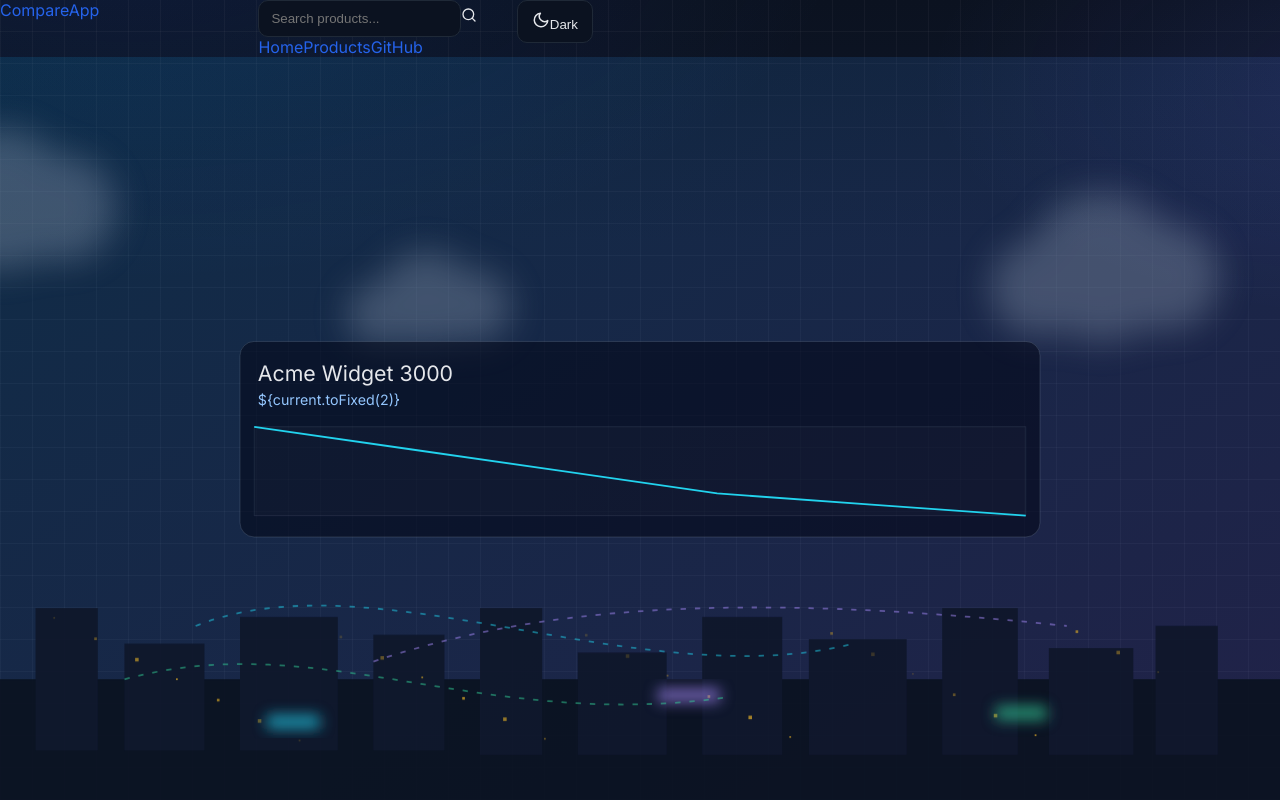
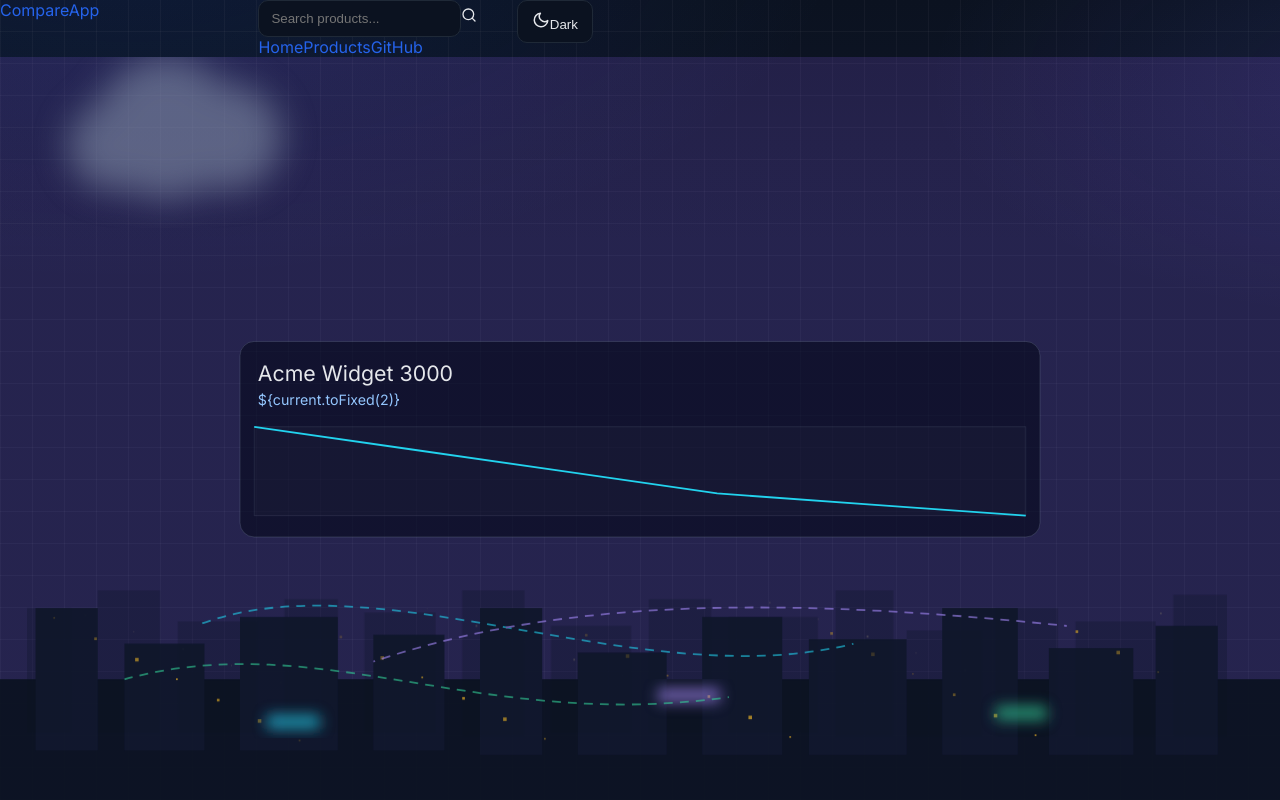
Before and after one commit to C0dingGM/CompareApp, a Next.js app in the folder web/: page /product/1 in a window 1280 px wide. Shown: the top 800 px of the page. Built offline with nearby package versions, Linux system fonts and the light colour scheme.

Commit message:
UI: add shooting stars to home animated background; direct suggestion links to product page; restore product animated background; add city skyline; CSS-driven animations; dev auto-recover for Next .next chunk cache bug; add build:clean script

```diff
--- a/web/app/globals.css
+++ b/web/app/globals.css
@@ -88,3 +88,39 @@ body {
 .ab-twinkles .tw-5 { animation-delay: 2s; }
 .ab-twinkles .tw-6 { animation-delay: 2.4s; }
 @keyframes twinkle { 0%,100% { opacity: 0.15; } 50% { opacity: 0.7; } }
+
+/* ProductBackground gradient animation */
+.pb-grad-1, .pb-grad-2 { animation: pbGradShift 16s ease-in-out infinite; }
+@keyframes pbGradShift {
+  0%   { stop-color: #0ea5e9; }
+  33%  { stop-color: #8b5cf6; }
+  66%  { stop-color: #f97316; }
+  100% { stop-color: #0ea5e9; }
+}
+
+/* Moving dashed line animation */
+@keyframes dashMove { to { stroke-dashoffset: -2000; } }
+
+/* Cloud layer motion (CSS instead of SVG animateTransform) */
+.cloud { animation: cloudDrift 28s ease-in-out infinite alternate; }
+.cloud-b { animation-duration: 36s; }
+.cloud-c { animation-duration: 32s; }
+@keyframes cloudDrift {
+  from { transform: translateX(-20px); }
+
+/* Shooting stars */
+.shooting-star { opacity: 0; animation: shoot 6s linear infinite; }
+.shooting-star.delay-1 { animation-delay: 1s; }
+.shooting-star.delay-2 { animation-delay: 2.2s; }
+.shooting-star.delay-3 { animation-delay: 3.5s; }
+.shooting-star.delay-4 { animation-delay: 4.8s; }
+@keyframes shoot {
+  0% { opacity: 0; transform: translate3d(0,0,0); }
+  5% { opacity: 1; }
+  35% { opacity: 1; transform: translate3d(260px, 120px, 0); }
+  50% { opacity: 0; transform: translate3d(360px, 160px, 0); }
+  100% { opacity: 0; }
+}
+
+  to   { transform: translateX(60px); }
+}
--- a/web/components/AnimatedBackground.tsx
+++ b/web/components/AnimatedBackground.tsx
@@ -183,6 +183,10 @@ export default function AnimatedBackground() {
           <filter id="ab-soft" x="-20%" y="-20%" width="140%" height="140%">
             <feGaussianBlur stdDeviation="8" />
           </filter>
+          <linearGradient id="ab-star" x1="0" y1="0" x2="1" y2="0">
+            <stop offset="0%" stopColor="#ffffff" stopOpacity="0.9" />
+            <stop offset="100%" stopColor="#ffffff" stopOpacity="0" />
+          </linearGradient>
         </defs>
 
         {/* gradient backdrop */}
@@ -252,7 +256,7 @@ export default function AnimatedBackground() {
                     {q.trim().length >= 1 && (
                       <div style={{ position: 'absolute', left: 0, right: 0, top: 52, zIndex: 10, background: 'rgba(0,0,0,0.6)', border: '1px solid rgba(255,255,255,0.08)', borderRadius: 10, maxHeight: 240, overflowY: 'auto', backdropFilter: 'blur(8px)' }}>
                         {(suggestions?.length || 0) > 0 ? suggestions.map((p) => (
-                          <a key={p.id} href={`/products?q=${encodeURIComponent(p.title)}${p.brand ? `&brand=${encodeURIComponent(p.brand)}` : ''}`} style={{ display: 'block', padding: '8px 10px', color: '#eaf2ff', textDecoration: 'none' }}>
+                          <a key={p.id} href={`/product/${p.id}`} style={{ display: 'block', padding: '8px 10px', color: '#eaf2ff', textDecoration: 'none' }}>
                             {p.title} — <span style={{ color: '#a5b4fc' }}>{p.brand}</span>
                           </a>
                         )) : (
@@ -341,6 +345,17 @@ export default function AnimatedBackground() {
               />
               <text x="4" y="6" fontSize="12" fill={["#03111f", "#100a1f", "#052012"][i]}>
                 {["$24", "$19", "$31"][i]}
+
+        {/* shooting stars */}
+        <g opacity="0.9" pointerEvents="none">
+          {[0,1,2,3].map((i) => (
+            <g key={i} className={`shooting-star delay-${i+1}`} transform={`translate(${120 + i*220} ${80 + i*10})`}>
+              <line x1="0" y1="0" x2="42" y2="0" stroke="url(#ab-star)" strokeWidth="2" />
+              <circle cx="0" cy="0" r="1.8" fill="#fff" />
+            </g>
+          ))}
+        </g>
+
               </text>
             </g>
           ))}
--- a/web/components/ProductBackground.tsx
+++ b/web/components/ProductBackground.tsx
@@ -23,8 +23,8 @@ export default function ProductBackground({ id }: { id: string }) {
       <svg viewBox="0 0 1440 900" preserveAspectRatio="none" className="w-full h-full">
         <defs>
           <linearGradient id="ab-grad" x1="0" y1="0" x2="1" y2="1">
-            <stop offset="0%" stopColor="#0ea5e9" stopOpacity="0.15" />
-            <stop offset="100%" stopColor="#8b5cf6" stopOpacity="0.15" />
+            <stop className="pb-grad-1" offset="0%" stopColor="#0ea5e9" stopOpacity="0.18" />
+            <stop className="pb-grad-2" offset="100%" stopColor="#8b5cf6" stopOpacity="0.18" />
           </linearGradient>
           <filter id="ab-blur" x="-20%" y="-20%" width="140%" height="140%">
             <feGaussianBlur stdDeviation="20" />
@@ -36,27 +36,54 @@ export default function ProductBackground({ id }: { id: string }) {
 
         <rect x="0" y="0" width="1440" height="900" fill="url(#ab-grad)" />
 
-        <g filter="url(#ab-blur)" opacity="0.35">
-          <g transform="translate(-200,80)">
-            <animateTransform attributeName="transform" type="translate" values="0,0; 80,0; 0,0" dur="45s" repeatCount="indefinite" additive="sum" />
+        {/* animated cloud layers (CSS-driven) */}
+        <g filter="url(#ab-blur)" opacity="0.5">
+          <g className="cloud cloud-a" transform="translate(-200,80)">
             <circle cx="200" cy="80" r="80" fill="#94a3b8" />
             <circle cx="270" cy="90" r="60" fill="#94a3b8" />
             <circle cx="140" cy="100" r="50" fill="#94a3b8" />
           </g>
-          <g transform="translate(1000,140) scale(1.2)">
-            <animateTransform attributeName="transform" type="translate" values="-40,0; 40,0; -40,0" dur="60s" repeatCount="indefinite" additive="sum" />
+          <g className="cloud cloud-b" transform="translate(1000,140) scale(1.2)">
             <circle cx="200" cy="80" r="70" fill="#94a3b8" />
             <circle cx="260" cy="90" r="50" fill="#94a3b8" />
             <circle cx="140" cy="100" r="45" fill="#94a3b8" />
           </g>
-          <g transform="translate(300,200) scale(0.9)">
-            <animateTransform attributeName="transform" type="translate" values="-30,0; 30,0; -30,0" dur="55s" repeatCount="indefinite" additive="sum" />
+          <g className="cloud cloud-c" transform="translate(300,200) scale(0.9)">
             <circle cx="200" cy="80" r="60" fill="#94a3b8" />
             <circle cx="260" cy="90" r="45" fill="#94a3b8" />
             <circle cx="140" cy="100" r="40" fill="#94a3b8" />
           </g>
         </g>
 
+        {/* distant city skyline */}
+        <g transform="translate(0,600)" opacity="0.25">
+          <g fill="#0a1220">
+            <rect x="30" y="20" width="50" height="140" />
+            <rect x="110" y="0" width="70" height="160" />
+            <rect x="200" y="35" width="90" height="125" />
+            <rect x="320" y="10" width="60" height="150" />
+            <rect x="410" y="25" width="80" height="135" />
+            <rect x="520" y="0" width="70" height="165" />
+            <rect x="620" y="40" width="90" height="120" />
+            <rect x="730" y="10" width="70" height="150" />
+            <rect x="820" y="30" width="100" height="130" />
+            <rect x="940" y="0" width="65" height="165" />
+            <rect x="1020" y="45" width="85" height="120" />
+            <rect x="1120" y="20" width="70" height="145" />
+            <rect x="1210" y="35" width="90" height="130" />
+            <rect x="1320" y="5" width="60" height="160" />
+          </g>
+          <g className="ab-twinkles">
+            {Array.from({ length: 24 }).map((_, i) => {
+              const x = 40 + ((i * 55) % 1360);
+              const y = 8 + ((i * 19) % 140);
+              const s = 1 + (i % 2);
+              return <rect key={i} x={x} y={y} width={s} height={s} fill="#fde68a" opacity="0.5" className={`tw-${i % 7}`} />;
+            })}
+          </g>
+        </g>
+
+        {/* foreground skyline */}
         <g transform="translate(0,620)" opacity="0.9">
           <rect x="0" y="80" width="1440" height="200" fill="#0b1220" />
           <g fill="#0f172a">
@@ -87,19 +114,14 @@ export default function ProductBackground({ id }: { id: string }) {
           </g>
         </g>
 
-        <g stroke="#22d3ee" strokeWidth="2" fill="none" opacity="0.5">
-          <path className="ab-line" d="M220 640 C 420 560, 720 720, 960 660">
-            <animate attributeName="stroke-dashoffset" values="0;-2000" dur="8s" repeatCount="indefinite" />
-          </path>
-          <path className="ab-line" d="M420 680 C 600 620, 820 600, 1200 640" stroke="#a78bfa">
-            <animate attributeName="stroke-dashoffset" values="0;-2000" dur="10s" repeatCount="indefinite" />
-          </path>
-          <path className="ab-line" d="M140 700 C 360 640, 540 760, 820 720" stroke="#34d399">
-            <animate attributeName="stroke-dashoffset" values="0;-2000" dur="12s" repeatCount="indefinite" />
-          </path>
+        {/* animated dashed lines */}
+        <g stroke="#22d3ee" strokeWidth="2" fill="none" opacity="0.6">
+          <path className="ab-line" style={{ strokeDasharray: '10 8', animation: 'dashMove 8s linear infinite' }} d="M220 640 C 420 560, 720 720, 960 660" />
+          <path className="ab-line" style={{ strokeDasharray: '10 8', animation: 'dashMove 10s linear infinite' }} d="M420 680 C 600 620, 820 600, 1200 640" stroke="#a78bfa" />
+          <path className="ab-line" style={{ strokeDasharray: '10 8', animation: 'dashMove 12s linear infinite' }} d="M140 700 C 360 640, 540 760, 820 720" stroke="#34d399" />
         </g>
 
-        {/* Product panel in place of search */}
+        {/* product panel */}
         <g transform={`translate(${270} ${320})`}>
           <rect x="0" y="0" width={cardW} height={cardH} rx="16" ry="16" fill="rgba(2,6,23,0.55)" stroke="rgba(148,163,184,0.25)" />
           <text x="20" y="44" fontSize="24" fill="#e5e7eb">{data.product.title}</text>
--- a/web/package.json
+++ b/web/package.json
@@ -4,8 +4,9 @@
   "private": true,
   "type": "module",
   "scripts": {
-    "dev": "next dev -p 3000",
+    "dev": "node dev-watch.mjs",
     "build": "next build",
+    "build:clean": "bash -c 'rm -rf .next && next build'",
     "start": "next start -p 3000",
     "lint": "eslint ."
   },
```
Also changed, not shown: web/dev-watch.mjs (added, +35 -0 lines), 1 other file (tests, documents, lock files or other folders).
